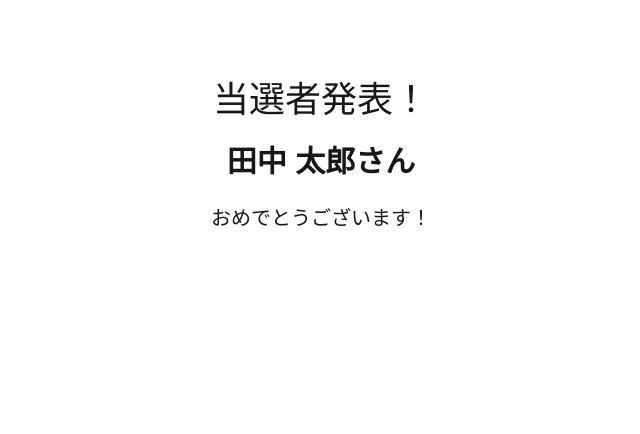
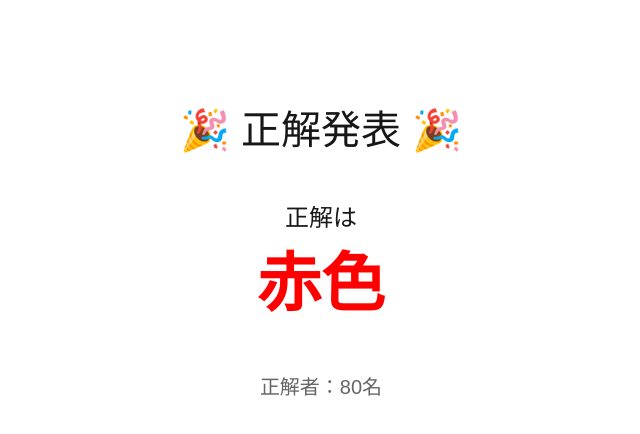
Before and after one commit to a22-air/dress-quiz-app, a Next.js app: page /display in a window 1280 px wide. Shown: the top 434 px of the page, without its empty margins (319-959 px from the left). Built offline with nearby package versions, Linux system fonts and the light colour scheme.

Commit message:
各ページUIを作成（仮）

```diff
--- a/app/display/components/LotteryScreen.tsx
+++ b/app/display/components/LotteryScreen.tsx
@@ -1,8 +1,38 @@
+"use client"
+
+import { useEffect, useState } from "react"
+
 export default function LotteryScreen() {
+  const [visible, setVisible] = useState(true)
+
+  useEffect(() => {
+    const interval = setInterval(() => {
+      setVisible((prev) => !prev)
+    }, 500) // 0.5秒ごとに切り替え
+
+    return () => clearInterval(interval)
+  }, [])
+
   return (
-    <div className="text-center mt-20">
-      <h1 className="text-4xl mb-6">抽選中...</h1>
-      <p className="text-2xl">ドキドキ…</p>
+    <div style={styles.container}>
+      <h1 style={styles.title}>抽選中...</h1>
+
+      {visible && <p style={styles.text}>ドキドキ...</p>}
     </div>
   )
 }
+
+const styles = {
+  container: {
+    textAlign: "center" as const,
+    marginTop: "120px",
+  },
+  title: {
+    fontSize: "40px",
+    marginBottom: "40px",
+  },
+  text: {
+    fontSize: "28px",
+    color: "#555",
+  },
+}
--- a/app/display/components/ResultScreen.tsx
+++ b/app/display/components/ResultScreen.tsx
@@ -1,14 +1,40 @@
 export default function ResultScreen() {
   return (
-    <div className="text-center mt-10">
-      <h1 className="text-4xl mb-6">正解は…</h1>
-      <h2 className="text-6xl font-bold text-red-500 mb-10">
-        赤色！
-      </h2>
+    <div style={styles.container}>
+      <h1 style={styles.title}>🎉 正解発表 🎉</h1>
 
-      <div className="text-2xl">
-        <p>正解者：80名</p>
+      <div style={styles.answerBox}>
+        <p style={styles.answerText}>正解は</p>
+        <p style={styles.color}>赤色</p>
       </div>
+
+      <p style={styles.subText}>正解者：80名</p>
     </div>
   )
 }
+
+const styles = {
+  container: {
+    textAlign: "center" as const,
+    marginTop: "100px",
+  },
+  title: {
+    fontSize: "40px",
+    marginBottom: "40px",
+  },
+  answerBox: {
+    marginBottom: "40px",
+  },
+  answerText: {
+    fontSize: "24px",
+  },
+  color: {
+    fontSize: "64px",
+    fontWeight: "bold",
+    color: "red",
+  },
+  subText: {
+    fontSize: "20px",
+    color: "#666",
+  },
+}
--- a/app/display/page.tsx
+++ b/app/display/page.tsx
@@ -4,7 +4,7 @@ import LotteryScreen from "./components/LotteryScreen"
 import WinnerScreen from "./components/WinnerScreen"
 
 export default function DisplayPage() {
-  const status = "winner" // ← ここ変えると画面切り替わる
+  const status = "result" // ← ここ変えると画面切り替わる
 
   if (status === "closed") {
     return <ClosedScreen />
```
